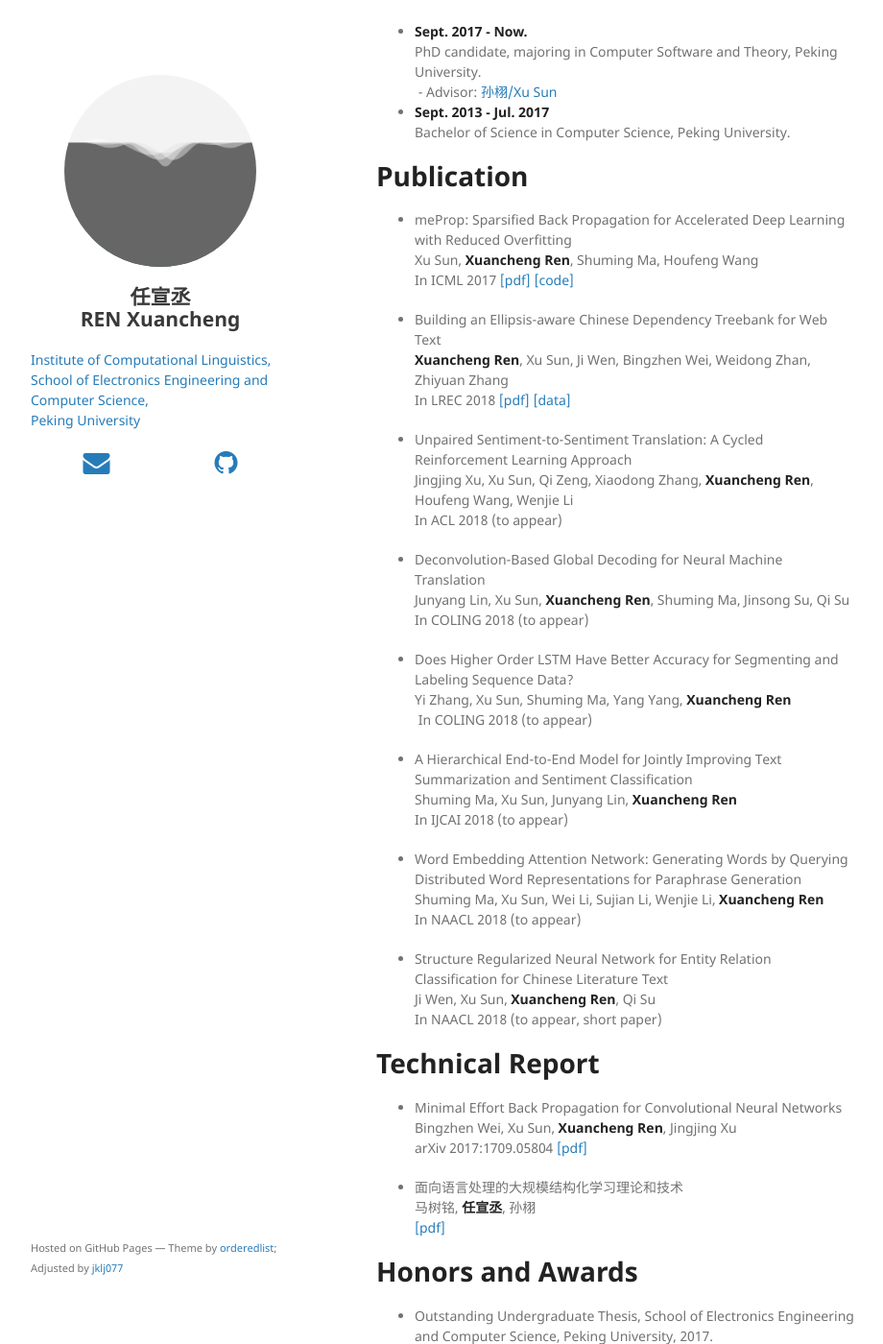
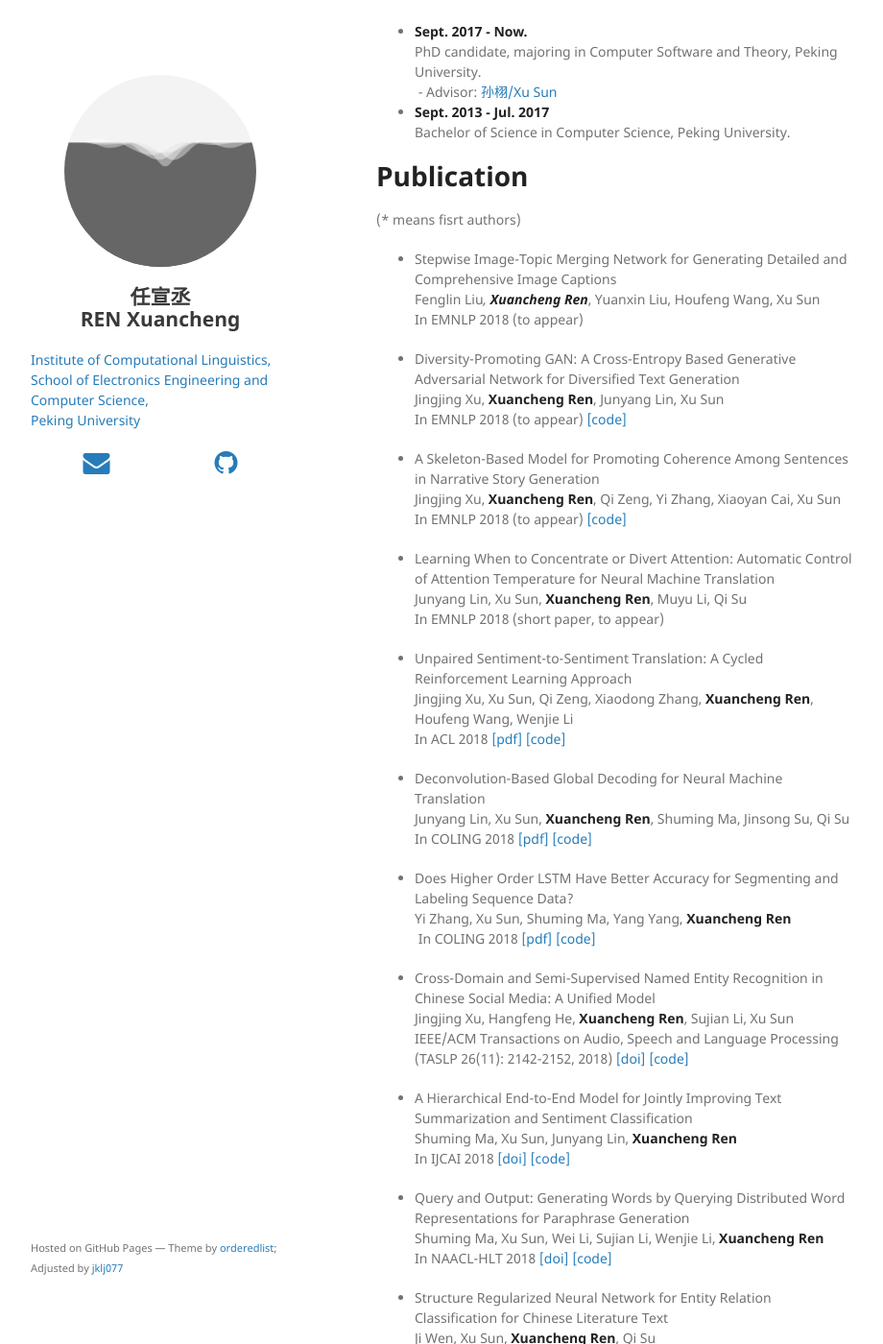
Before and after one commit to jklj077/jklj077.github.io, a Jekyll site: the page built from index.md, in a window 1280 px wide and 1400 px high, scrolled down 304 px. Shown: the whole window at 96% size, without its empty margins (178-1098 px from the left). Built offline with Jekyll 4.4.1, drawn with Linux system fonts in a browser that asks for light colours; nearby versions of some CDN libraries; our own code applies the rules of GitHub Pages for plain Markdown files; some of the changed text lies outside the part shown.

Commit message:
Update index.md

```diff
--- a/index.md
+++ b/index.md
@@ -21,37 +21,59 @@ layout: default
 
 # Publication
 
-* meProp: Sparsified Back Propagation for Accelerated Deep Learning with Reduced Overfitting
-  Xu Sun, **Xuancheng Ren**, Shuming Ma, Houfeng Wang
-  In ICML 2017 [[pdf]](http://proceedings.mlr.press/v70/sun17c/sun17c.pdf) [[code]](https://github.com/lancopku/meProp)
+(* means fisrt authors)
+
+* Stepwise Image-Topic Merging Network for Generating Detailed and Comprehensive Image Captions
+  Fenglin Liu*, **Xuancheng Ren***, Yuanxin Liu, Houfeng Wang, Xu Sun
+  In EMNLP 2018 (to appear)
+
+* Diversity-Promoting GAN: A Cross-Entropy Based Generative Adversarial Network for Diversified Text Generation
+  Jingjing Xu, **Xuancheng Ren**, Junyang Lin, Xu Sun
+  In EMNLP 2018 (to appear) [[code]](https://github.com/lancopku/DPGAN)
+
+* A Skeleton-Based Model for Promoting Coherence Among Sentences in Narrative Story Generation
+  Jingjing Xu, **Xuancheng Ren**, Qi Zeng, Yi Zhang, Xiaoyan Cai, Xu Sun
+  In EMNLP 2018 (to appear) [[code]](https://github.com/lancopku/Skeleton-Based-Generation-Model)
+
+* Learning When to Concentrate or Divert Attention: Automatic Control of Attention Temperature for Neural Machine Translation
+  Junyang Lin, Xu Sun, **Xuancheng Ren**, Muyu Li, Qi Su
+  In EMNLP 2018 (short paper, to appear)
+
+* Unpaired Sentiment-to-Sentiment Translation: A Cycled Reinforcement Learning Approach
+  Jingjing Xu, Xu Sun, Qi Zeng, Xiaodong Zhang, **Xuancheng Ren**, Houfeng Wang, Wenjie Li
+  In ACL 2018 [[pdf]](http://aclweb.org/anthology/P18-1090) [[code]](https://github.com/lancopku/Unpaired-Sentiment-Translation)
+
+* Deconvolution-Based Global Decoding for Neural Machine Translation
+  Junyang Lin, Xu Sun, **Xuancheng Ren**, Shuming Ma, Jinsong Su, Qi Su
+  In COLING 2018 [[pdf]](http://aclweb.org/anthology/C18-1276) [[code]](https://github.com/lancopku/DeconvDec)
+
+* Does Higher Order LSTM Have Better Accuracy for Segmenting and Labeling Sequence Data?
+  Yi Zhang, Xu Sun, Shuming Ma, Yang Yang, **Xuancheng Ren**
+  In COLING 2018 [[pdf]](http://aclweb.org/anthology/C18-1061) [[code]](https://github.com/lancopku/Multi-Order-LSTM)
+
+* Cross-Domain and Semi-Supervised Named Entity Recognition in Chinese Social Media: A Unified Model
+  Jingjing Xu, Hangfeng He, **Xuancheng Ren**, Sujian Li, Xu Sun
+  IEEE/ACM Transactions on Audio, Speech and Language Processing (TASLP 26(11): 2142-2152, 2018) [[doi]](https://doi.org/10.1109/TASLP.2018.2856625) [[code]](https://github.com/lancopku/ChineseNER)
+
+* A Hierarchical End-to-End Model for Jointly Improving Text Summarization and Sentiment Classification
+  Shuming Ma, Xu Sun, Junyang Lin, **Xuancheng Ren**
+  In IJCAI 2018 [[doi]](https://doi.org/10.24963/ijcai.2018/591) [[code]](https://github.com/lancopku/HSSC)
+
+* Query and Output: Generating Words by Querying Distributed Word Representations for Paraphrase Generation
+  Shuming Ma, Xu Sun, Wei Li, Sujian Li, Wenjie Li, **Xuancheng Ren**
+  In NAACL-HLT 2018 [[doi]](https://doi.org/10.18653/v1/N18-1018) [[code]](https://github.com/lancopku/WEAN)
+
+* Structure Regularized Neural Network for Entity Relation Classification for Chinese Literature Text
+  Ji Wen, Xu Sun, **Xuancheng Ren**, Qi Su
+  In NAACL-HLT 2018 (short paper) [[doi]](https://doi.org/10.18653/v1/N18-2059) [[data]](http://anthology.aclweb.org/attachments/N/N18/N18-2059.Datasets.zip)
 
 * Building an Ellipsis-aware Chinese Dependency Treebank for Web Text
   **Xuancheng Ren**, Xu Sun, Ji Wen, Bingzhen Wei, Weidong Zhan, Zhiyuan Zhang
   In LREC 2018  [[pdf]](http://www.lrec-conf.org/proceedings/lrec2018/pdf/297.pdf) [[data]](https://github.com/lancopku/Chinese-Dependency-Treebank-with-Ellipsis)
 
-* Unpaired Sentiment-to-Sentiment Translation: A Cycled Reinforcement Learning Approach
-  Jingjing Xu, Xu Sun, Qi Zeng, Xiaodong Zhang, **Xuancheng Ren**, Houfeng Wang, Wenjie Li
-  In ACL 2018 (to appear)
-
-* Deconvolution-Based Global Decoding for Neural Machine Translation
-  Junyang Lin, Xu Sun, **Xuancheng Ren**, Shuming Ma, Jinsong Su, Qi Su
-  In COLING 2018 (to appear)
-
-* Does Higher Order LSTM Have Better Accuracy for Segmenting and Labeling Sequence Data?
-  Yi Zhang, Xu Sun, Shuming Ma, Yang Yang, **Xuancheng Ren**
-  In COLING 2018 (to appear)
-
-* A Hierarchical End-to-End Model for Jointly Improving Text Summarization and Sentiment Classification
-  Shuming Ma, Xu Sun, Junyang Lin, **Xuancheng Ren**
-  In IJCAI 2018 (to appear)
-
-* Word Embedding Attention Network: Generating Words by Querying Distributed Word Representations for Paraphrase Generation
-  Shuming Ma, Xu Sun, Wei Li, Sujian Li, Wenjie Li, **Xuancheng Ren**
-  In NAACL 2018 (to appear)
-
-* Structure Regularized Neural Network for Entity Relation Classification for Chinese Literature Text
-  Ji Wen, Xu Sun, **Xuancheng Ren**, Qi Su
-  In NAACL 2018 (to appear, short paper)
+* meProp: Sparsified Back Propagation for Accelerated Deep Learning with Reduced Overfitting
+  Xu Sun, **Xuancheng Ren**, Shuming Ma, Houfeng Wang
+  In ICML 2017 [[pdf]](http://proceedings.mlr.press/v70/sun17c/sun17c.pdf) [[code]](https://github.com/lancopku/meProp)
 
 
 # Technical Report
```
